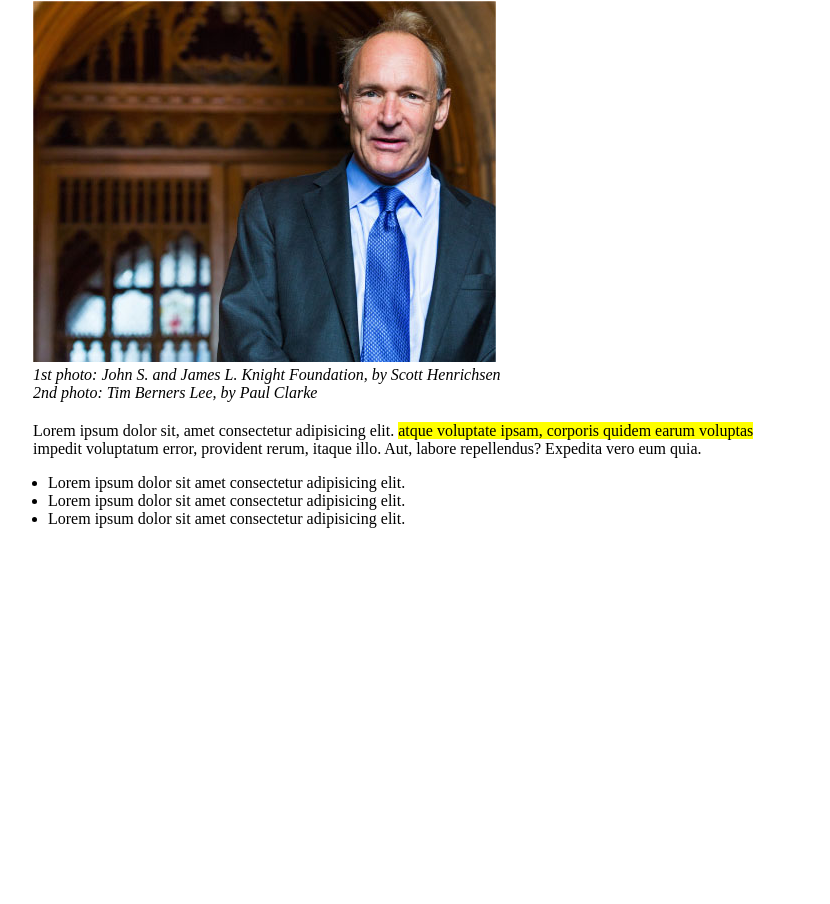
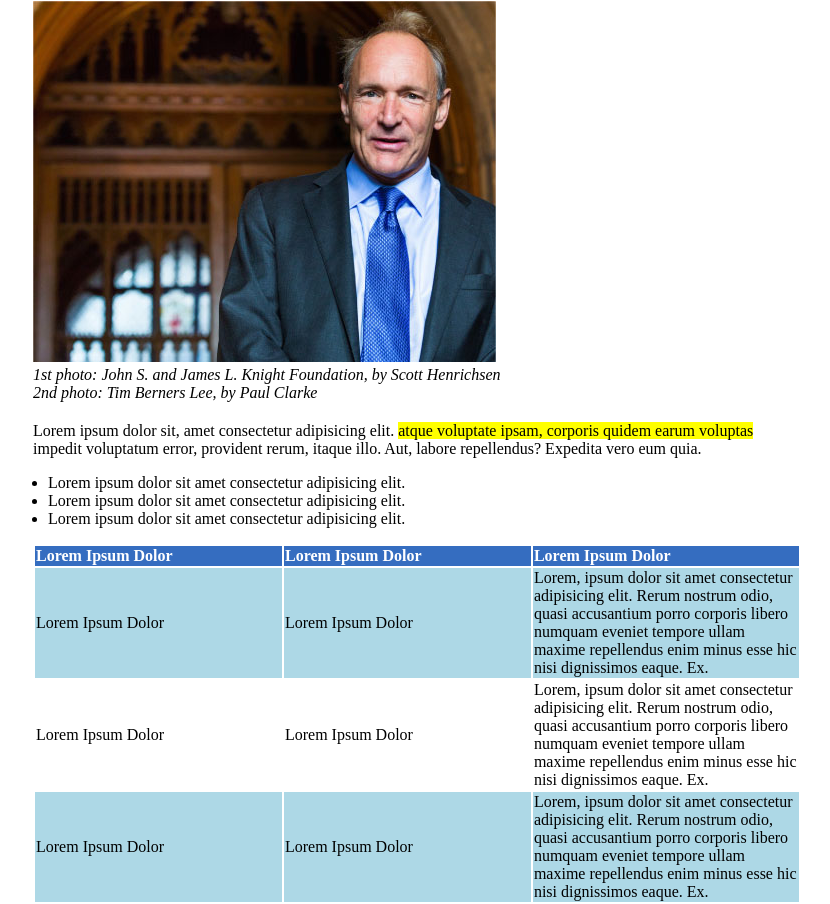
Before and after one commit to Deltafortal/html-css-booleaner, a plain HTML site: page index.html in a window 1280 px wide. Shown: the part 746-1650 px from the top of the page, without its empty margins (223-1053 px from the left). Before the commit the page ends 1274 px from the top, so only its background shows below. Drawn offline with Linux system fonts and the light colour scheme.

Commit message:
Added Table

```diff
--- a/css/style.css
+++ b/css/style.css
@@ -35,7 +35,7 @@ address{
 
 address a {
     text-decoration: none;
-    color: blue;
+    color: rgb(53, 109, 192);
 }
 
 figure{
@@ -60,6 +60,22 @@ ul{
     padding-left: 15px;
 }
 
+/* Table */
+
+th {
+    width: 500px;
+    text-align: left;
+    color:white;
+    background-color: rgb(53, 109, 192);
+}
+
+tbody {
+    background-color: lightblue;
+}
+
+.style {
+    background-color: white;
+}
 
 
 /* container */
--- a/index.html
+++ b/index.html
@@ -57,6 +57,46 @@
             <li>Lorem ipsum dolor sit amet consectetur adipisicing elit.</li>
             <li>Lorem ipsum dolor sit amet consectetur adipisicing elit.</li>
         </ul>
+
+        <!-- Table-->
+
+        <table>
+            <thead>
+                <th> Lorem Ipsum Dolor</th>
+                <th> Lorem Ipsum Dolor</th>
+                <th> Lorem Ipsum Dolor</th>
+            </thead>
+
+            <tbody>
+                <td> Lorem Ipsum Dolor</td>
+                <td> Lorem Ipsum Dolor</td>
+                <td> Lorem, ipsum dolor sit amet consectetur adipisicing elit. Rerum
+                     nostrum odio, quasi accusantium porro corporis libero numquam eveniet
+                     tempore ullam maxime repellendus enim minus esse hic nisi dignissimos
+                     eaque. Ex.
+                </td>
+            </tbody>
+
+            <tr class="style">
+                <td> Lorem Ipsum Dolor</td>
+                <td> Lorem Ipsum Dolor</td>
+                <td> Lorem, ipsum dolor sit amet consectetur adipisicing elit. Rerum
+                         nostrum odio, quasi accusantium porro corporis libero numquam eveniet
+                         tempore ullam maxime repellendus enim minus esse hic nisi dignissimos
+                         eaque. Ex.
+                </td>
+            </tr>
+
+            <tbody>
+                <td> Lorem Ipsum Dolor</td>
+                <td> Lorem Ipsum Dolor</td>
+                <td> Lorem, ipsum dolor sit amet consectetur adipisicing elit. Rerum
+                         nostrum odio, quasi accusantium porro corporis libero numquam eveniet
+                         tempore ullam maxime repellendus enim minus esse hic nisi dignissimos
+                         eaque. Ex.
+                </td>
+            </tbody>
+       </table>
     </main>
 
 
```
